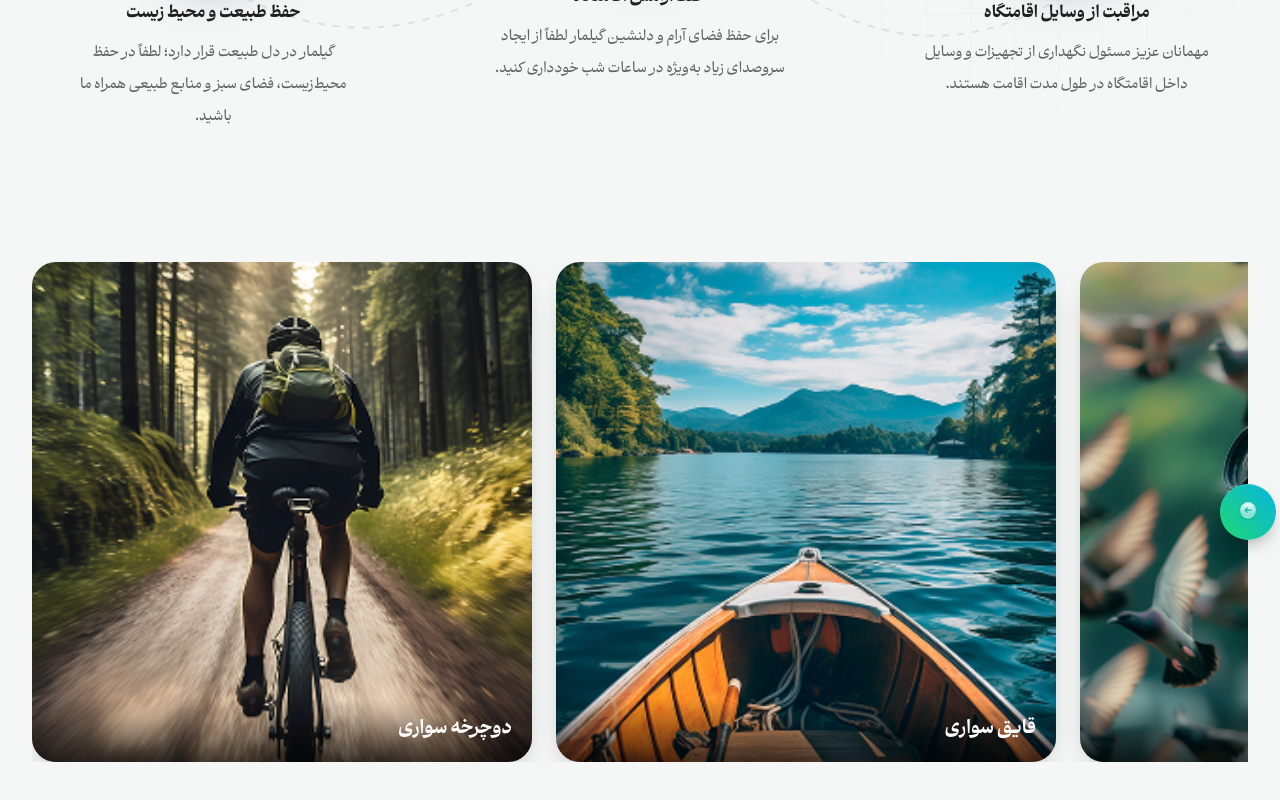
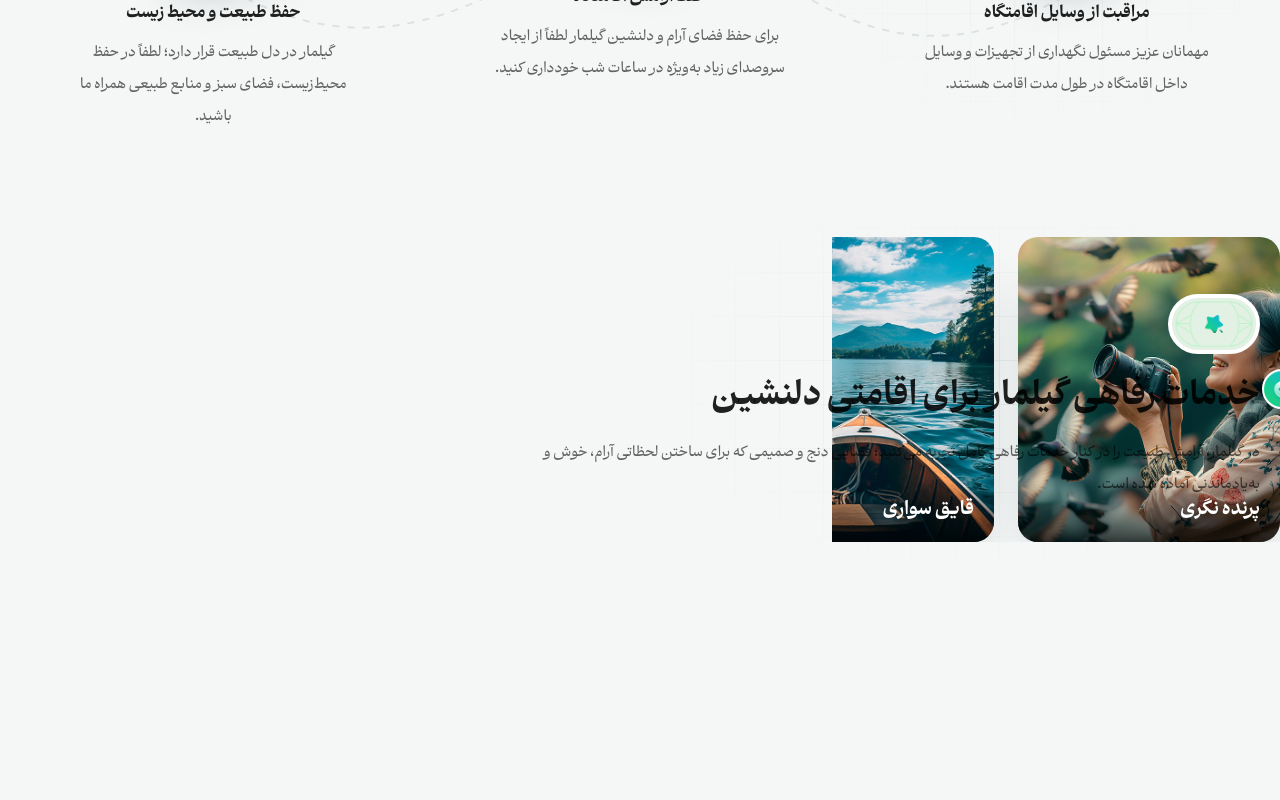
Before and after one commit to shakibfarzan/gilmar-test, a Next.js app: page / in a window 1280 px wide. Shown: the part 2803-3603 px from the top of the page. After the commit the page ends 3385 px from the top, so only its background shows below. Built offline with nearby package versions, Linux system fonts and the light colour scheme; what @mui/material-nextjs would draw is missing.

Commit message:
feat: add services section

```diff
--- a/app/_components/rules/index.ts
+++ b/app/_components/rules/index.ts
@@ -12,5 +12,5 @@ export type {
   RulesDescriptionProps,
   RulesIntroProps,
   RulesSectionProps,
-    RulesTitleProps
+  RulesTitleProps,
 } from './rules.types';
--- a/app/_components/services-section/content.ts
+++ b/app/_components/services-section/content.ts
@@ -1,6 +1,12 @@
 import type { ServicesContent } from './services-section.types';
 
 export const servicesContent: ServicesContent = {
+  badge: {
+    icon: 'MagicStick2',
+  },
+  title: 'خدمات رفاهی گیلمار برای اقامتی دلنشین',
+  description:
+    'در گیلمار، آرامش طبیعت را در کنار خدمات رفاهی کامل تجربه می‌کنید؛ فضایی دنج و صمیمی که برای ساختن لحظاتی آرام، خوش و به‌یادماندنی آماده شده است.',
   items: [
     {
       id: 'birdwatching',
--- a/app/_components/services-section/index.ts
+++ b/app/_components/services-section/index.ts
@@ -2,9 +2,12 @@ export { servicesContent } from './content';
 export { default as ServicesSection } from './services-section';
 export type {
   ServiceCardProps,
-  ServiceImage,
   ServiceItem,
+  ServicesBadgeContent,
   ServicesCarouselProps,
   ServicesContent,
+  ServicesDescriptionProps,
+  ServicesIntroProps,
   ServicesSectionProps,
+  ServicesTitleProps,
 } from './services-section.types';
--- a/app/_components/services-section/service-card.tsx
+++ b/app/_components/services-section/service-card.tsx
@@ -3,7 +3,7 @@ import Image from 'next/image';
 import Link from 'next/link';
 import type { ServiceCardProps } from './services-section.types';
 
-export default function ServiceCard({ item }: ServiceCardProps) {
+export default function ServiceCard({ item, active = false }: ServiceCardProps) {
   return (
     <Box
       component={Link}
@@ -12,14 +12,19 @@ export default function ServiceCard({ item }: ServiceCardProps) {
         position: 'relative',
         display: 'block',
         flex: '0 0 auto',
-        width: { xs: '78%', sm: 300, md: 440, lg: 500 },
-        aspectRatio: { xs: '4 / 5', md: '1 / 1' },
-        borderRadius: { xs: '16px', md: '24px' },
+        width: { xs: 210, sm: 240, md: 262 },
+        aspectRatio: '262 / 305',
+        borderRadius: { xs: 4, md: 5 },
         overflow: 'hidden',
         scrollSnapAlign: 'start',
         textDecoration: 'none',
         color: 'common.white',
-        boxShadow: '0 12px 32px -16px rgb(0 0 0 / 0.45)',
+        boxShadow: active
+          ? '0 40px 60px -28px rgba(9, 47, 39, 0.55)'
+          : '0 30px 50px -28px rgba(9, 47, 39, 0.4)',
+        transform: active ? 'scale(1.12)' : 'scale(1)',
+        transition: 'transform 0.45s ease, box-shadow 0.45s ease',
+        willChange: 'transform',
         '& .service-card-image': { transition: 'transform 0.4s ease' },
         '&:hover .service-card-image': { transform: 'scale(1.05)' },
       }}
@@ -29,7 +34,7 @@ export default function ServiceCard({ item }: ServiceCardProps) {
         src={item.image.src}
         alt={item.image.alt}
         fill
-        sizes="(max-width: 600px) 78vw, (max-width: 1200px) 440px, 500px"
+        sizes="(max-width: 600px) 240px, (max-width: 900px) 270px, 300px"
         style={{ objectFit: 'cover' }}
       />
       <Box
--- a/app/_components/services-section/services-carousel.tsx
+++ b/app/_components/services-section/services-carousel.tsx
@@ -15,7 +15,8 @@ import {
 import ServiceCard from './service-card';
 import type { ServicesCarouselProps } from './services-section.types';
 
-const BUTTON_IMAGE = 'linear-gradient(229.52deg, #02ADF7 -18.98%, #26E05A 121.29%)';
+const BUTTON_IMAGE =
+  'linear-gradient(229.52deg, var(--mui-palette-primary-main) -18.98%, var(--mui-palette-secondary-main) 121.29%)';
 const DRAG_THRESHOLD = 5;
 
 export default function ServicesCarousel({ items }: ServicesCarouselProps) {
@@ -113,9 +114,10 @@ export default function ServicesCarousel({ items }: ServicesCarouselProps) {
     position: 'absolute',
     top: '50%',
     zIndex: 1,
-    width: { xs: 44, md: 56 },
-    height: { xs: 44, md: 56 },
+    width: { xs: 30, md: 40 },
+    height: { xs: 30, md: 40 },
     color: 'common.white',
+    border: '2px solid white',
     backgroundImage: BUTTON_IMAGE,
     boxShadow: '0px 1px 0px 0px #FFFFFF29 inset, 0px 8px 20px -10px rgb(0 0 0 / 0.6)',
     transform: 'translateY(-50%)',
@@ -158,12 +160,12 @@ export default function ServicesCarousel({ items }: ServicesCarouselProps) {
           aria-label={mode === 'next' ? 'بعدی' : 'قبلی'}
           disabled={mode === 'prev' && atStart}
           onClick={() => scrollByCard(mode)}
-          sx={{ ...navButtonSx, insetInlineStart: { xs: 8, md: -28 } }}
+          sx={{ ...navButtonSx, insetInlineStart: { xs: -14, md: -22 } }}
         >
           <Box
             component="span"
             aria-hidden="true"
-            sx={{ display: 'inline-flex', transform: flipArrow ? 'scaleX(-1)' : 'none' }}
+            sx={{ display: 'inline-flex', mt: 0.4, transform: flipArrow ? 'scaleX(-1)' : 'none' }}
           >
             <Icon name="Arrow2" size={24} />
           </Box>
--- /dev/null
+++ b/app/_components/services-section/services-description.tsx
@@ -0,0 +1,20 @@
+import Typography from '@mui/material/Typography';
+import type { ServicesDescriptionProps } from './services-section.types';
+
+export default function ServicesDescription({ description }: ServicesDescriptionProps) {
+  return (
+    <Typography
+      component="p"
+      sx={{
+        mt: { xs: 1.5, md: 2 },
+        fontSize: { xs: 12, md: 14 },
+        fontWeight: 600,
+        lineHeight: { xs: '28px', md: '32px' },
+        color: 'text.secondary',
+        maxWidth: 720,
+      }}
+    >
+      {description}
+    </Typography>
+  );
+}
--- /dev/null
+++ b/app/_components/services-section/services-intro.tsx
@@ -0,0 +1,25 @@
+import { FramedIcon } from '@/components/ui';
+import Box from '@mui/material/Box';
+import ServicesDescription from './services-description';
+import type { ServicesIntroProps } from './services-section.types';
+import ServicesTitle from './services-title';
+
+export default function ServicesIntro({ badge, title, description }: ServicesIntroProps) {
+  return (
+    <Box
+      sx={{
+        position: 'relative',
+        zIndex: 1,
+        flex: { lg: '0 0 70%', md: '0 0 50%', xs: '0 0 100%' },
+        display: 'flex',
+        flexDirection: 'column',
+        alignItems: { xs: 'center', md: 'flex-start' },
+        textAlign: { xs: 'center', md: 'start' },
+      }}
+    >
+      <FramedIcon icon={badge.icon} />
+      <ServicesTitle title={title} />
+      <ServicesDescription description={description} />
+    </Box>
+  );
+}
--- a/app/_components/services-section/services-section.tsx
+++ b/app/_components/services-section/services-section.tsx
@@ -1,19 +1,56 @@
+import { GridBackdrop } from '@/components/ui';
 import Box from '@mui/material/Box';
 import ServicesCarousel from './services-carousel';
+import ServicesIntro from './services-intro';
 import type { ServicesSectionProps } from './services-section.types';
 
 export default function ServicesSection({ content }: ServicesSectionProps) {
   return (
     <Box
       component="section"
+      aria-labelledby="services-title"
       sx={{
-        px: { xs: 2, md: 4 },
-        pt: { xs: 5, md: 6 },
-        pb: { xs: 6, md: 10 },
+        position: 'relative',
+        px: { xs: 2, md: 2.5 },
+        py: { xs: 6, md: 10 },
+        overflow: 'clip',
       }}
     >
+      <GridBackdrop
+        sx={{
+          insetInlineStart: 0,
+          top: '4%',
+          width: { xs: '100%', md: '46%' },
+          height: '92%',
+          display: { xs: 'none', md: 'block' },
+        }}
+      />
       <Box
-        sx={{ position: 'relative', width: '100%', maxWidth: { xs: '100%', md: 1360 }, mx: 'auto' }}
+        sx={{
+          position: 'relative',
+          maxWidth: 1280,
+          mx: 'auto',
+          display: 'flex',
+          alignItems: 'center',
+          gap: { xs: 5, md: 8 },
+        }}
+      >
+        <ServicesIntro
+          badge={content.badge}
+          title={content.title}
+          description={content.description}
+        />
+      </Box>
+      <Box
+        sx={{
+          position: { md: 'absolute', xs: 'static' },
+          flex: { md: '1 1 0' },
+          bottom: 40,
+          right: 0,
+          width: { lg: '35%', md: '50%', xs: '100%' },
+          minWidth: 0,
+          mt: { xs: 4 },
+        }}
       >
         <ServicesCarousel items={content.items} />
       </Box>
--- /dev/null
+++ b/app/_components/services-section/services-title.tsx
@@ -0,0 +1,20 @@
+import Typography from '@mui/material/Typography';
+import type { ServicesTitleProps } from './services-section.types';
+
+export default function ServicesTitle({ title, id = 'services-title' }: ServicesTitleProps) {
+  return (
+    <Typography
+      component="h2"
+      id={id}
+      sx={{
+        mt: { xs: 2, md: 2.5 },
+        fontWeight: 800,
+        fontSize: { xs: 22, sm: 26, md: 32 },
+        lineHeight: 1.5,
+        maxWidth: 640,
+      }}
+    >
+      {title}
+    </Typography>
+  );
+}
```
Also changed, not shown: app/_components/services-section/services-section.types.ts (+26 -6 lines), components/ui/index.ts (line endings or trailing spaces). Lines whose indentation alone changed are shown as unchanged.
